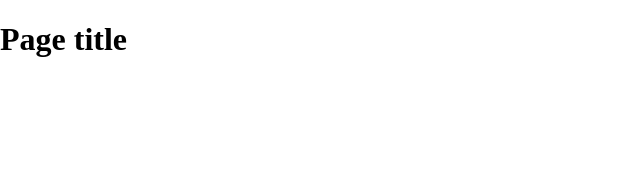
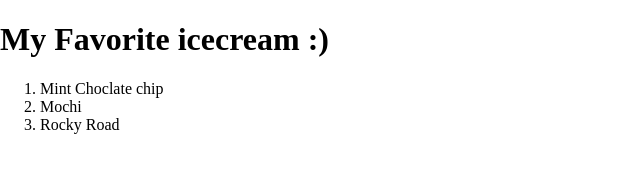
Before and after one commit to MSolomon971/github-basics-1, a plain HTML site: page index.html in a window 1280 px wide. Shown: the whole page, without its empty margins (0-640 px from the left). Drawn offline with nearby package versions, Linux system fonts and the light colour scheme.

Commit message:
Html updates
Updated h1 to favorite ice cream, created order list to show my three
favorites

```diff
--- a/index.html
+++ b/index.html
@@ -2,7 +2,10 @@
 <!--[if lt IE 7]>      <html class="no-js lt-ie9 lt-ie8 lt-ie7"> <![endif]-->
 <!--[if IE 7]>         <html class="no-js lt-ie9 lt-ie8"> <![endif]-->
 <!--[if IE 8]>         <html class="no-js lt-ie9"> <![endif]-->
-<!--[if gt IE 8]><!--> <html class="no-js"> <!--<![endif]-->
+<!--[if gt IE 8]><!-->
+<html class="no-js">
+<!--<![endif]-->
+
 <head>
   <meta charset="utf-8">
   <meta http-equiv="X-UA-Compatible" content="IE=edge,chrome=1">
@@ -12,9 +15,15 @@
   <link rel="stylesheet" href="_css/main.css">
   <script src="_scripts/modernizr-custom.js"></script>
 </head>
+
 <body>
   <header>
-	<h1>Page title</h1>
+    <h1>My Favorite icecream :)</h1>
+    <ol>
+      <li>Mint Choclate chip</li>
+      <li>Mochi</li>
+      <li>Rocky Road</li>
+    </ol>
   </header>
   <nav id="pageNav">
   </nav>
@@ -24,8 +33,7 @@
   </footer>
   <script>
     //use the modernizr load to load up external scripts. This will load the scripts asynchronously, but the order listed matters. Although it will load all scripts in parallel, it will execute them in the order listed
-Modernizr.load([
-{
+    Modernizr.load([{
         load: [
           //for local testing, for distribution remove the protocol and let Google resolve
           'http://ajax.googleapis.com/ajax/libs/jquery/1.10.1/jquery.min.js',
@@ -35,11 +43,12 @@ Modernizr.load([
       },
       {
         // test for media query support, if not load respond.js
-    test : Modernizr.mq('only all'),
+        test: Modernizr.mq('only all'),
         // If not, load the respond.js file
-    nope : 'js/respond.min.js'
+        nope: 'js/respond.min.js'
       }
     ]);
   </script>
 </body>
+
 </html>
```
Lines whose indentation alone changed are shown as unchanged.
